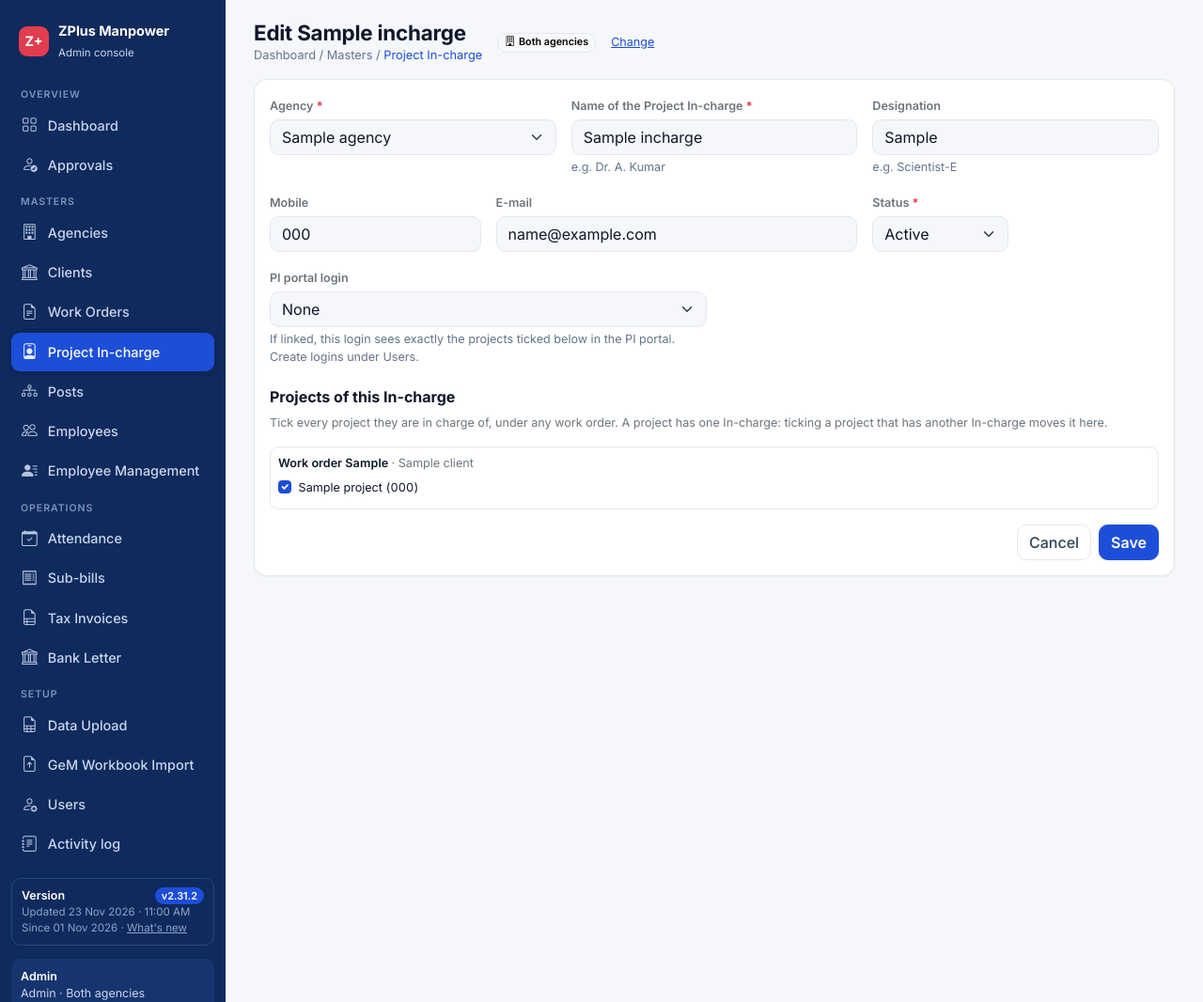
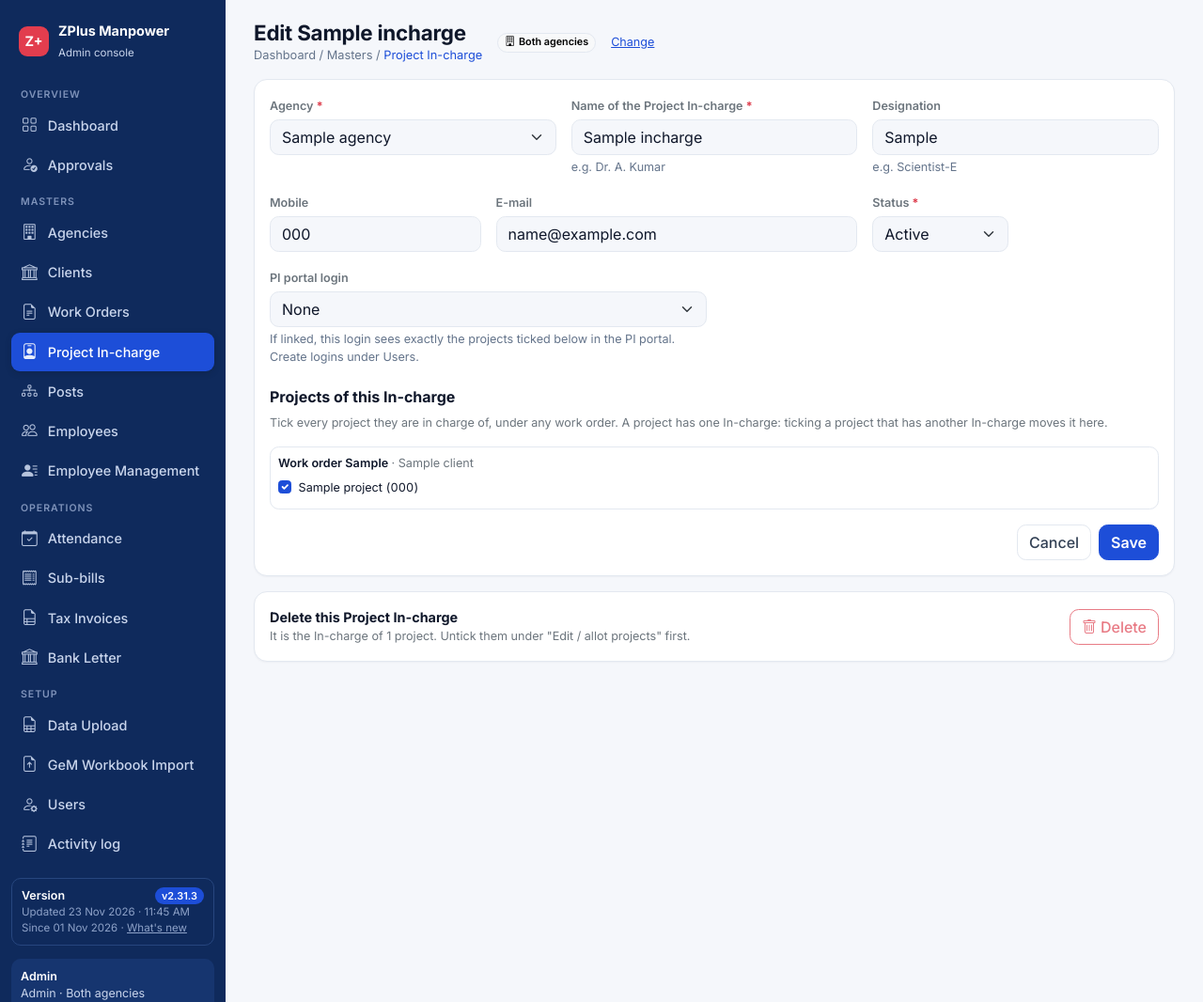
Before and after one commit to EPFRAGHU/zplus, a Laravel app: page /incharges/1/edit in a window 1280 px wide. Shown: the whole page at 94% size. Run offline with Laravel 12, Linux system fonts and the light colour scheme; a user stored in the database is signed in; data comes from the database, SQL or seed files in the repository; tables that the repository leaves empty hold one stand-in row (values such as "Sample post").

Commit message:
feat: delete an unallotted Project In-charge from its edit page

```diff
--- a/config/releases.php
+++ b/config/releases.php
@@ -12,6 +12,10 @@ return [
     'timezone' => 'Asia/Kolkata',      // release times are Indian Standard Time
 
     'releases' => [
+        ['version' => '2.31.3', 'date' => '2026-11-23 11:45', 'title' => 'Delete a Project In-charge from its edit page', 'type' => 'fix', 'notes' => [
+            '"Edit / allot projects" page of a Project In-charge now has a Delete button (Super Admins and Accounts); it works only when no project is allotted, otherwise it explains what to untick first',
+            'Recorded in the Activity log; no other data changes',
+        ]],
         ['version' => '2.31.2', 'date' => '2026-11-23 11:00', 'title' => 'Project In-charge filter', 'type' => 'fix', 'notes' => [
             'Project In-charge page: new "Project In-charge" dropdown; choose one to see only that PI with their projects, employees and sub-bills; "Clear" shows all again',
             'No data changes',
--- a/resources/views/incharges/form.blade.php
+++ b/resources/views/incharges/form.blade.php
@@ -35,6 +35,20 @@
     @endforelse
     <div class="d-flex gap-2 justify-content-end mt-3"><a class="btn btn-outline-secondary" href="{{ route('incharges.index') }}">Cancel</a><button class="btn btn-primary">Save</button></div>
   </form>
+  @if($incharge->exists)
+    @can('delete-masters')
+      {{-- Delete from here too (owner, 23 Nov 2026); only a Project In-charge with no projects allotted can go. --}}
+      @php($blocked = \App\Support\SafeDelete::incharge($incharge))
+      <div class="z-card p-3 mt-3 d-flex align-items-center gap-3 flex-wrap" id="delete-incharge">
+        <div class="me-auto"><b>Delete this Project In-charge</b>
+          <div class="small text-secondary">{{ $blocked ?: 'No projects are allotted, so this Project In-charge can be deleted. This cannot be undone.' }}</div></div>
+        <form method="post" action="{{ route('incharges.destroy', $incharge) }}" data-confirm="Delete Project In-charge {{ $incharge->name }}? This cannot be undone." onsubmit="return confirm(this.dataset.confirm)">
+          @csrf @method('delete')
+          <button class="btn btn-outline-danger" @disabled($blocked) @if($blocked) title="{{ $blocked }}" @endif><i class="bi bi-trash me-1"></i>Delete</button>
+        </form>
+      </div>
+    @endcan
+  @endif
   <script>
     (() => {   // show only the chosen agency's work orders
       const agency = document.getElementById('f-agency_id');
```
Also changed, not shown: tests/Feature/WorkOrderSetupTest.php (+18 -0 lines), CHANGELOG.md.
